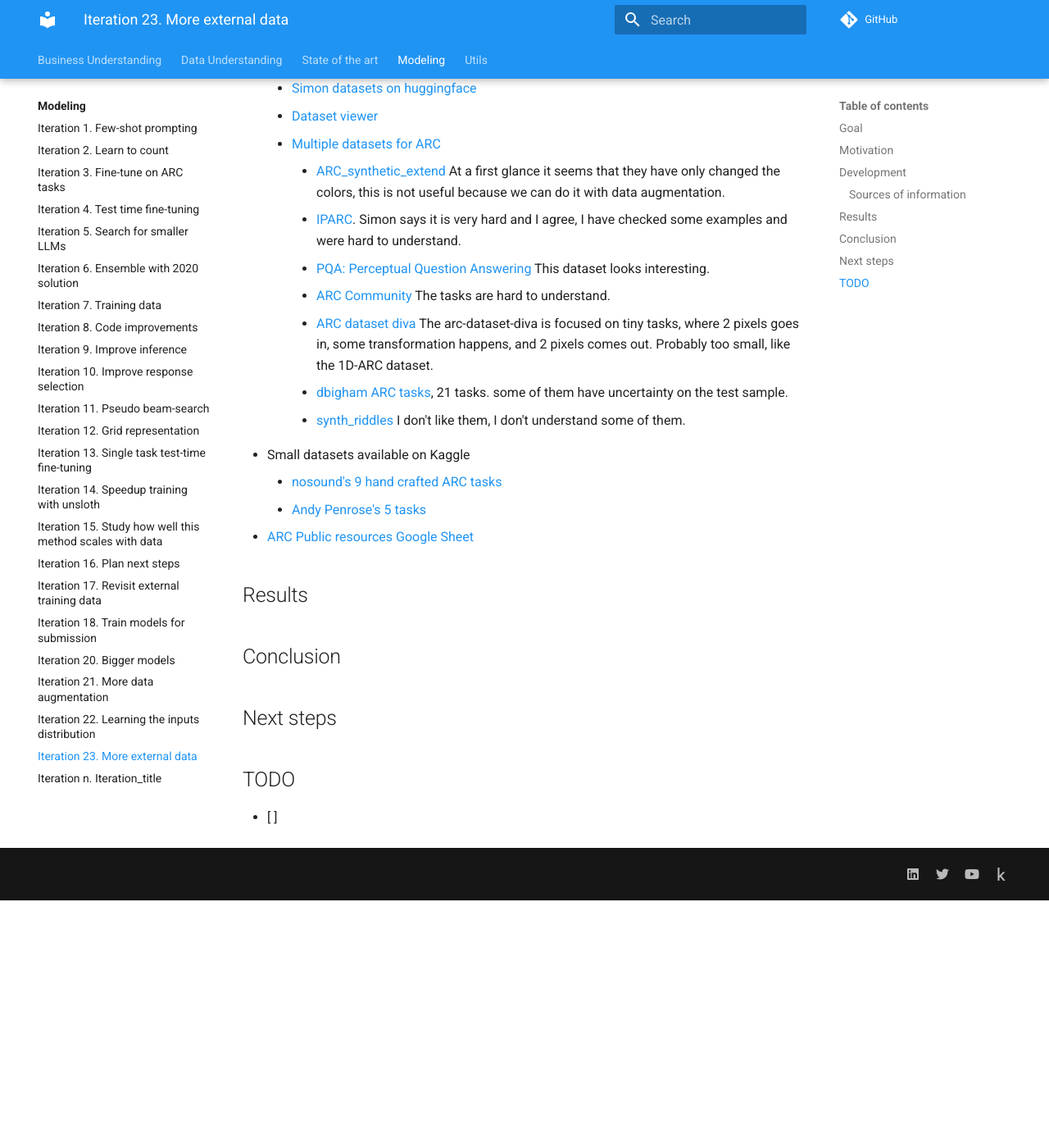
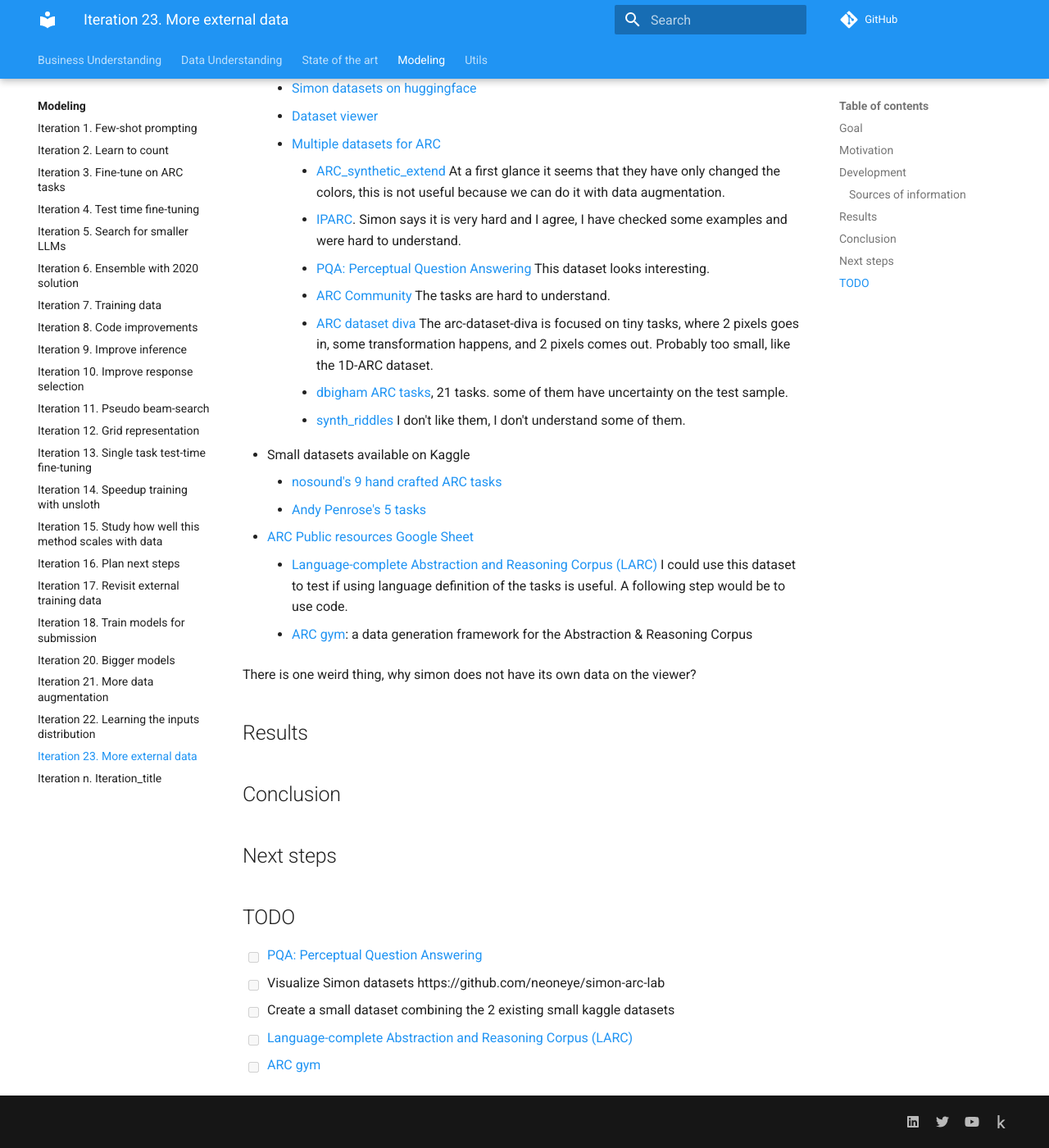
Before and after one commit to zhengjunyao-work/arc24, an MkDocs documentation site: the page built from docs/modeling/Iteration_23_more_external_data.md, in a window 1280 px wide and 1400 px high, scrolled down 712 px. Shown: the whole window at 82% size. Built offline with MkDocs 1.6.1 and Material for MkDocs 9.7.7, drawn with Linux system fonts in a browser that asks for light colours; comment, search, counter and statistics services are not loaded; before the commit the page ends 1810 px from its top, so only the background shows below that.

Commit message:
progress on dataset search

```diff
--- a/docs/modeling/Iteration_23_more_external_data.md
+++ b/docs/modeling/Iteration_23_more_external_data.md
@@ -34,6 +34,12 @@
   - [nosound's 9 hand crafted ARC tasks](https://www.kaggle.com/datasets/zaharch/arc-nosound-tasks)
   - [Andy Penrose's 5 tasks](https://www.kaggle.com/datasets/andypenrose/extra-arc-tasks-for-testing)
 - [ARC Public resources Google Sheet](https://docs.google.com/spreadsheets/d/1fR4cgjY1kNKN_dxiidBQbyT6Gv7_Ko7daKOjlYojwTY/edit?gid=167693902#gid=167693902)
+  - [Language-complete Abstraction and Reasoning Corpus (LARC)](https://github.com/samacqua/LARC) I could use this
+    dataset to test if using language definition of the tasks is useful. A following step would be
+    to use code.
+  - [ARC gym](https://github.com/SimonOuellette35/ARC_gym): a data generation framework for the Abstraction & Reasoning Corpus
+
+There is one weird thing, why simon does not have its own data on the viewer?
 
 ## Results
 
@@ -43,4 +49,8 @@
 
 ## TODO
 
-- [ ]
+- [ ] [PQA: Perceptual Question Answering](https://github.com/neoneye/arc-dataset-collection/tree/main/dataset/PQA)
+- [ ] Visualize Simon datasets https://github.com/neoneye/simon-arc-lab
+- [ ] Create a small dataset combining the 2 existing small kaggle datasets
+- [ ] [Language-complete Abstraction and Reasoning Corpus (LARC)](https://github.com/samacqua/LARC)
+- [ ] [ARC gym](https://github.com/SimonOuellette35/ARC_gym)
```
